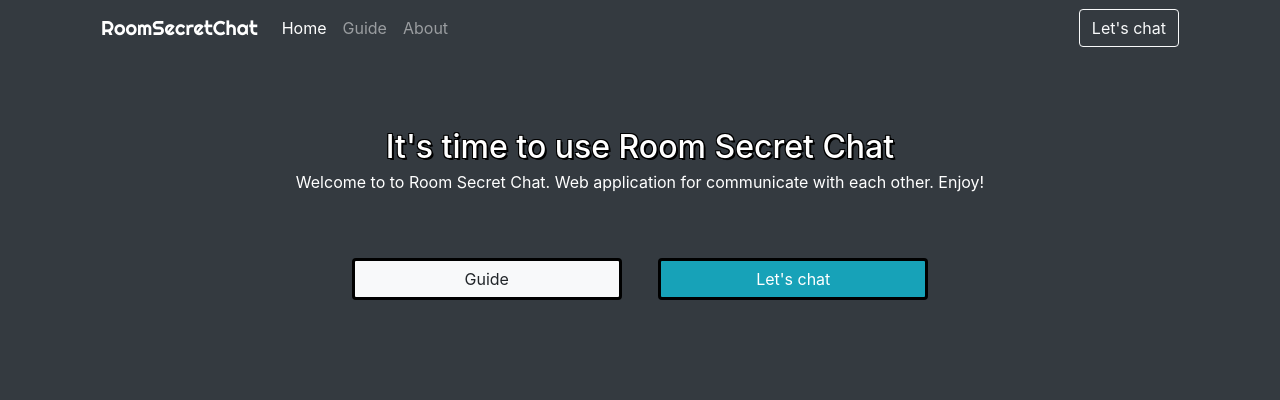
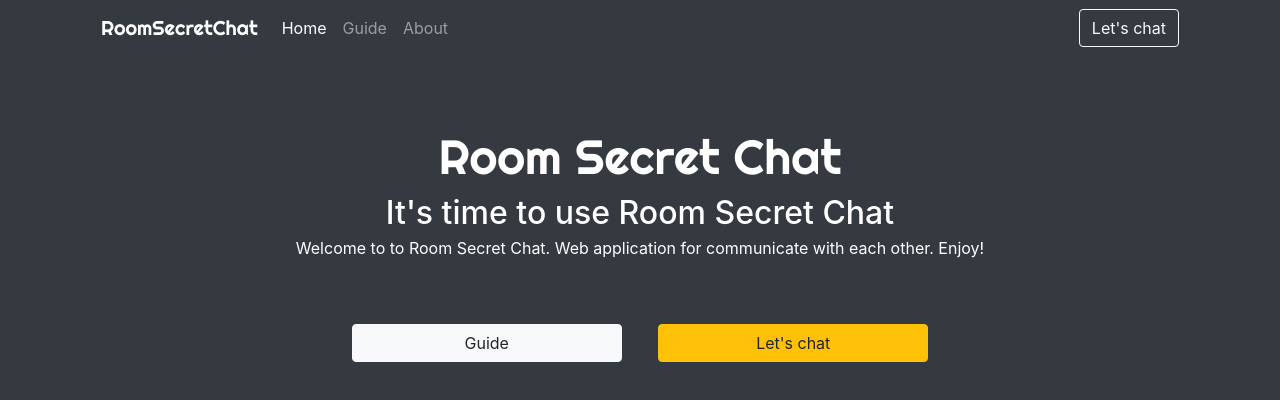
Before and after one commit to phurinaix/Room-Secret-Chat, a website: page public/index.html in a window 1280 px wide. Drawn offline with nearby package versions, Linux system fonts and the light colour scheme.

Commit message:
change index styling

```diff
--- a/public/css/joinStyle.css
+++ b/public/css/joinStyle.css
@@ -1,14 +1,18 @@
-.logo {
+.logo, h1{
     font-family: 'Righteous', cursive;
+}
+h1 {
+    font-size: 3em;
+    color: white;
 }
 label {
     color: #b9bbbe !important;
 }
 .custom-class {
-    border: 3px solid black;
+    /* border: 3px solid black; */
 }
 .custom-class:hover {
-    border: 3px solid black;
+    /* border: 3px solid black; */
 }
 input[type="text"], input[type="password"] {
     background-color: rgba(0,0,0,.1) !important;
@@ -60,12 +64,12 @@ input[type="text"], input[type="password"] {
     color: white;
 }
 .message {
-    text-shadow:
+    /* text-shadow:
     2px 2px 0 #000,
     -1px -1px 0 #000,
     1px -1px 0 #000,
     -1px 1px 0 #000,
-    1px 1px 0 #000;
+    1px 1px 0 #000; */
 }
 .loader {
     position: absolute;
--- a/public/index.html
+++ b/public/index.html
@@ -45,12 +45,13 @@
             <!-- Header -->
             <header>
                 <div class="container text-center my-auto">
+                    <h1>Room Secret Chat</h1>
                     <h2 class="text-white mb-1 message">It's time to use Room Secret Chat</h2>
                     <p class="text-white mb-5">
                         Welcome to to Room Secret Chat. Web application for communicate with each other. Enjoy!
                     </p>
                     <a class="btn btn-light btn-xl m-3 w-25 custom-class" href="guide.html">Guide</a>
-                    <a class="btn btn-info btn-xl m-3 w-25 custom-class" href="join.html">Let's chat</a>
+                    <a class="btn btn-warning btn-xl m-3 w-25 custom-class" href="join.html">Let's chat</a>
                 </div>
             </header>
 
```
Also changed, not shown: public/chat.html (+6 -6 lines).
